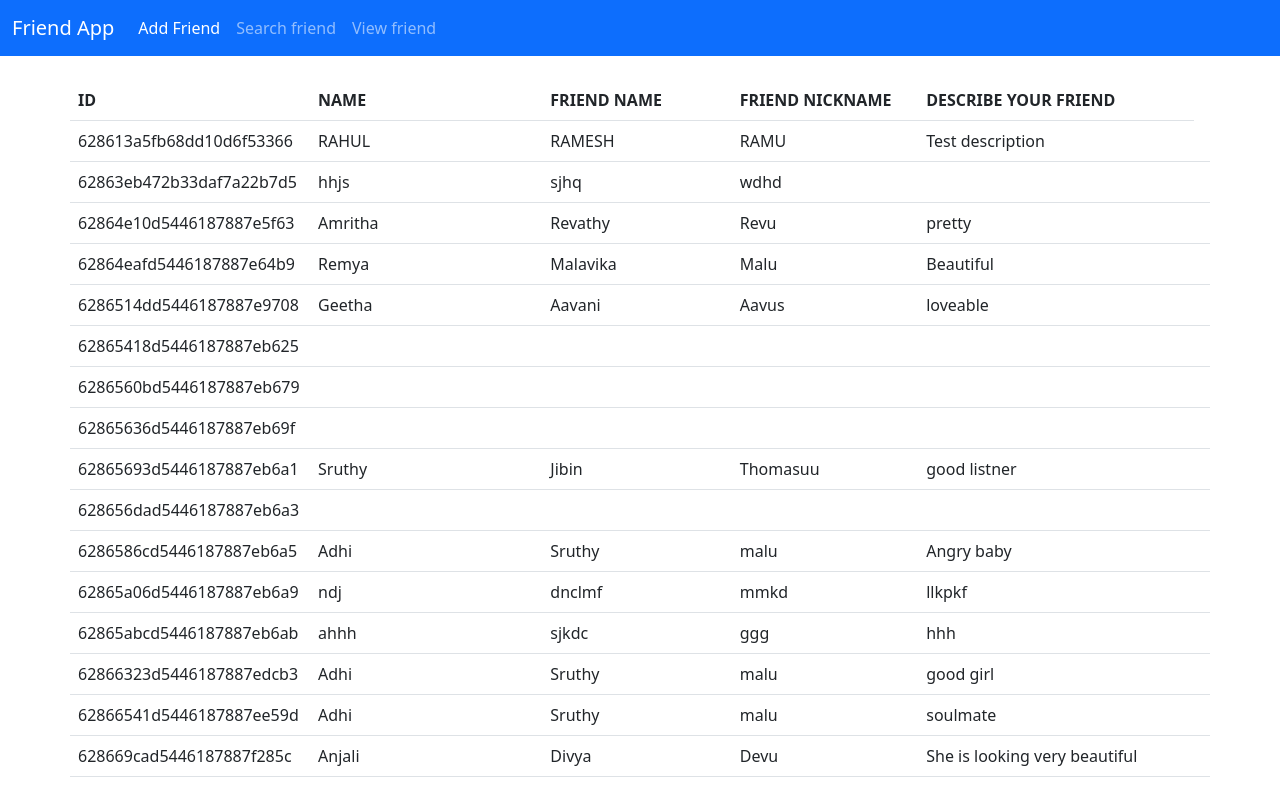
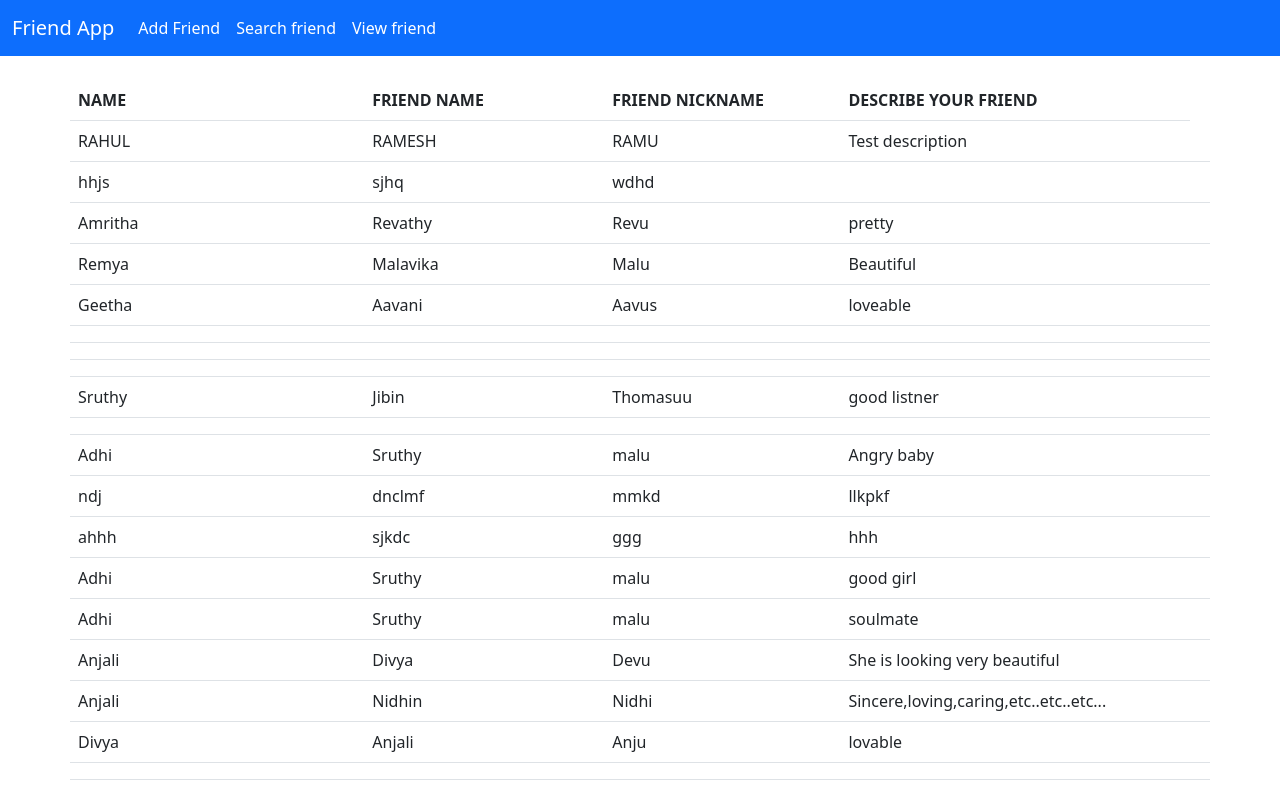
Before and after one commit to delmashajan/friend-angular-app, an Angular app: page /view in a window 1280 px wide. Shown: the top 789 px of the page. Built offline with nearby package versions, Linux system fonts and the light colour scheme.

Commit message:
read value

```diff
--- a/src/app/add-friend/add-friend.component.html
+++ b/src/app/add-friend/add-friend.component.html
@@ -3,25 +3,26 @@
     <div class="row">
         <div class="col col-12 col-sm-12 col-md-12 col-lg-12 col-xl-12 col-xxl-12">
             <div class="row g-3 mt-4">
+
                 <div class="col col-12 col-sm-6 col-md-6 col-lg-6 col-xl-6 col-xxl-6">
                     <label for="" class="form-label">Name</label>
-                    <input type="text" class="form-control">
+                    <input name="name" [(ngModel)]="name" type="text" class="form-control">
                 </div>
                 <div class="col col-12 col-sm-6 col-md-6 col-lg-6 col-xl-6 col-xxl-6">
                     <label for="" class="form-label">Friends Name</label>
-                    <input type="text" class="form-control">
+                    <input name="friendName" [(ngModel)]="friendName"  type="text" class="form-control">
                 </div>
                 <div class="col col-12 col-sm-12 col-md-12 col-lg-12 col-xl-12 col-xxl-12">
                     <label for="" class="form-label">Describe your Friend</label>
-                    <textarea name="" id="" cols="10" rows="3" class="form-control"></textarea>
+                    <textarea name="DescribeYourFriend" [(ngModel)]="DescribeYourFriend" id="" cols="10" rows="3" class="form-control"></textarea>
                 </div>
 
                 <div class="col col-12 col-sm-6 col-md-6 col-lg-6 col-xl-6 col-xxl-6">
                     <label for="" class="form-label">Friend Nick name</label>
-                    <input type="text" class="form-control">
+                    <input name="friendNickName" [(ngModel)]="friendNickName" type="text" class="form-control">
                 </div>
                 <div class="col col-12 col-sm-12 col-md-12 col-lg-12 col-xl-12 col-xxl-12 text-center">
-                    <button class="btn btn-success">SUBMIT</button>
+                    <button (click)="readValue()" class="btn btn-success">SUBMIT</button>
                 </div>
             </div>
         </div>
--- a/src/app/add-friend/add-friend.component.ts
+++ b/src/app/add-friend/add-friend.component.ts
@@ -6,5 +6,15 @@ import { Component } from '@angular/core';
   styleUrls: ['./add-friend.component.css']
 })
 export class AddFriendComponent {
+  name=""
+  friendName=""
+  DescribeYourFriend=""
+  friendNickName=""
+
+  readValue=()=>
+  {
+    let data:any = {"name":this.name,"friendName":this.friendName,"friendNickName":this.friendNickName,"DescribeYourFriend":this.DescribeYourFriend}
+    console.log(data)
+  }
 
 }
--- a/src/app/navbar/navbar.component.html
+++ b/src/app/navbar/navbar.component.html
@@ -11,10 +11,10 @@
           </li>
 
           <li class="nav-item">
-            <a class="nav-link" routerLink="/search">Search friend</a>
+            <a class="nav-link active" routerLink="/search">Search friend</a>
           </li>
           <li class="nav-item">
-            <a class="nav-link" routerLink="/view">View friend</a>
+            <a class="nav-link active" routerLink="/view">View friend</a>
           </li>
 
 
--- a/src/app/viewfriend/viewfriend.component.html
+++ b/src/app/viewfriend/viewfriend.component.html
@@ -4,7 +4,7 @@
         <table class="table">
             <thead>
               <tr>
-                <th scope="col">ID</th>
+
                 <th scope="col">NAME</th>
                 <th scope="col">FRIEND NAME</th>
                 <th scope="col">FRIEND NICKNAME</th>
@@ -16,7 +16,7 @@
             <tbody>
               <tr *ngFor = "let i of friend">
 
-                <td>{{i._id}}</td>
+
                 <td>{{i.name}}</td>
                 <td>{{i.friendName}}</td>
                 <td>{{i.friendNickName}}</td>
```
